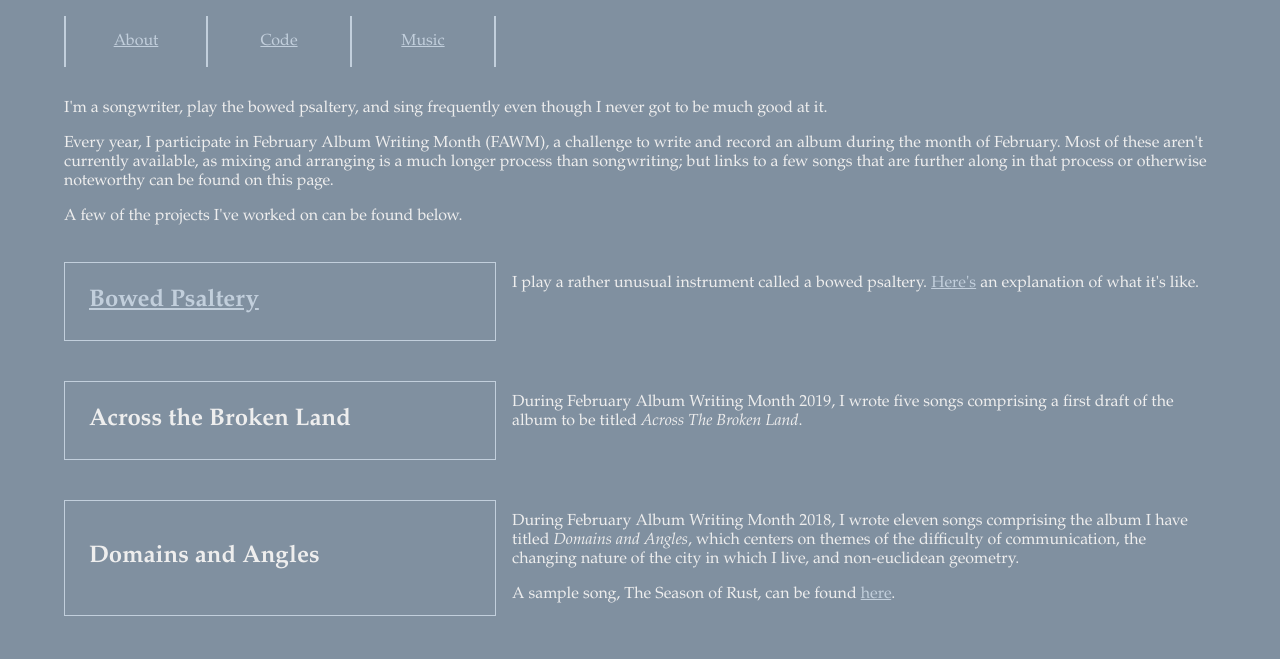
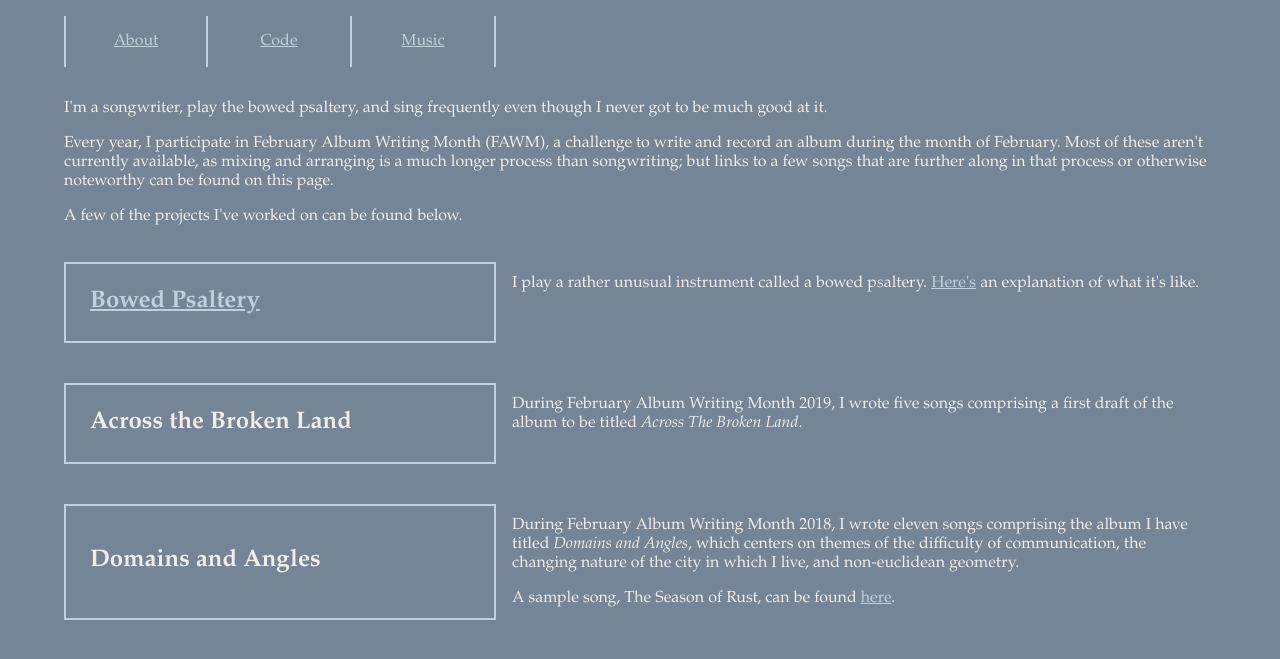
Before and after one commit to ForrestWeiswolf/forrestweiswolf.github.io, a Jekyll site: the page built from music.html, in a window 1280 px wide. Shown: the top 659 px of the page. Built offline with Jekyll 4.4.1, drawn with Linux system fonts in a browser that asks for light colours.

Commit message:
Wider borders and slightly darker background

```diff
--- a/css/main.css
+++ b/css/main.css
@@ -1,6 +1,6 @@
 * {
   box-sizing: border-box;
-  background-color: #8090a0;
+  background-color: #758595;
   color: #eee;
 }
 
@@ -58,7 +58,7 @@ img {
 #avatar {
   /* max-height: 40vh;
   max-width: 40vh; */
-  border: 1px solid #C2CFDC;
+  border: 2px solid #C2CFDC;
   padding: 1em;
 }
 
@@ -81,7 +81,7 @@ img {
   align-items: center;
   vertical-align: middle;
   align-content: space-around;
-  border: 1px solid #C2CFDC;
+  border: 2px solid #C2CFDC;
   padding: 1em;
 }
 
```
